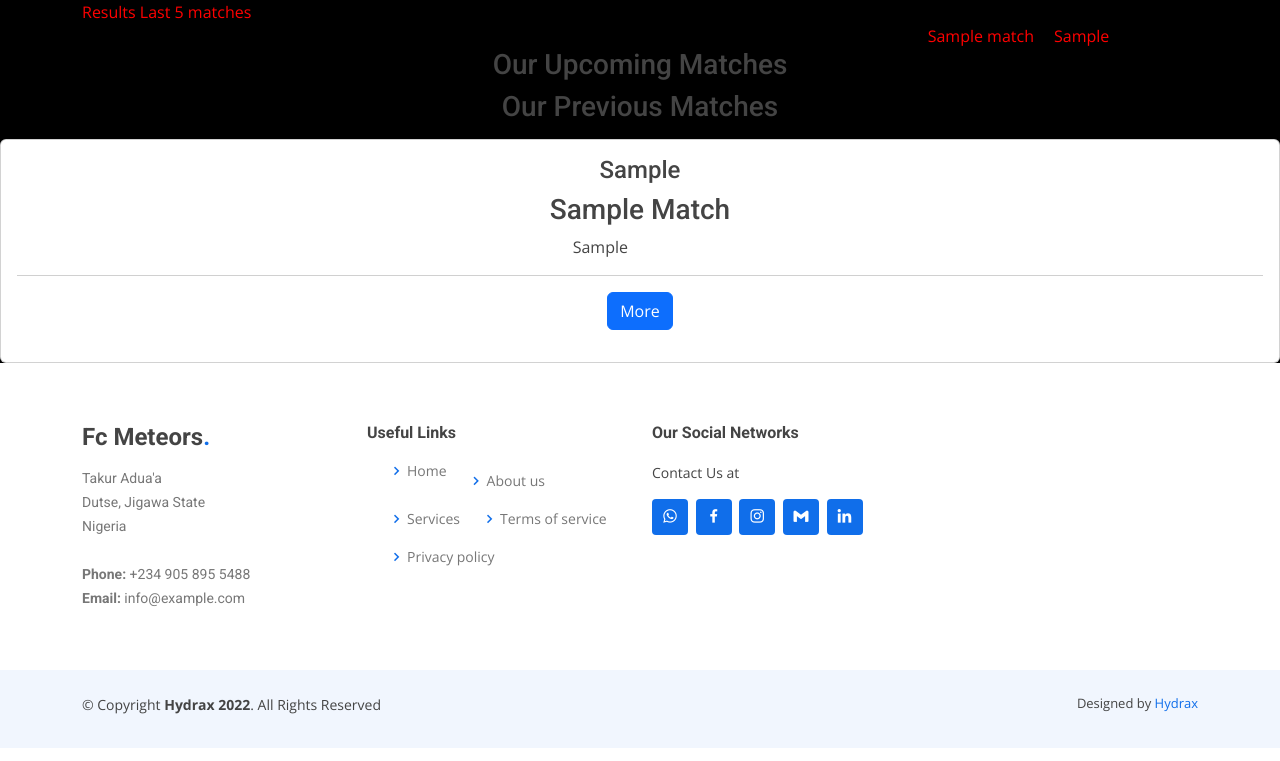
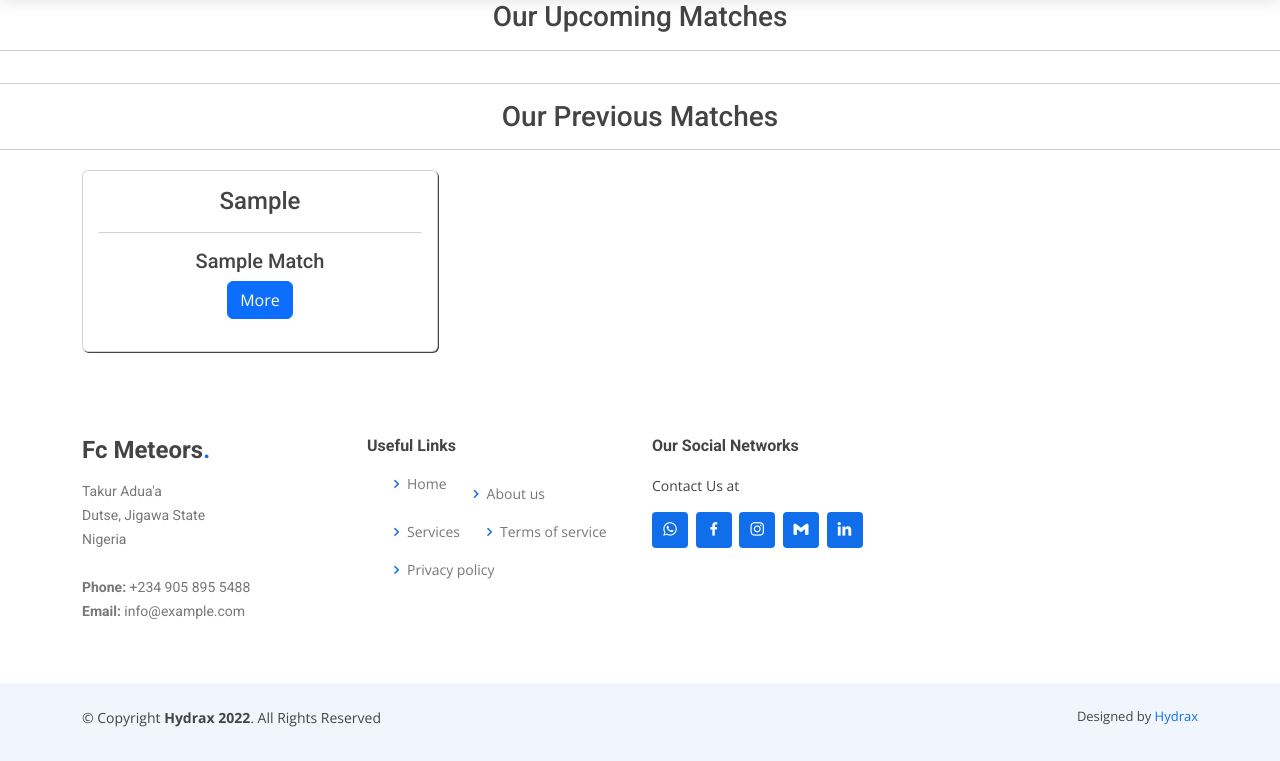
Before and after one commit to Hydrax117/Fc-meteors-web, a Django app: page /matches in a window 1280 px wide. Shown: the part 70-831 px from the top of the page. Run offline with Django 4.2, Linux system fonts and the light colour scheme; tables that the repository leaves empty hold one stand-in row (values such as "Sample post"); parts of the project's set-up code (start-up, migrations or seed data) failed here and were passed over; some libraries are stand-ins or nearby versions.

Commit message:
added projects

```diff
--- a/players/models.py
+++ b/players/models.py
@@ -66,8 +66,8 @@ class match(models.Model):
 
 class Team(models.Model):
     def upload_location(instance,filename):
-        file_path = 'Team-images/{name}-{filename}'.format(
-            name = str(instance.name),filename=filename
+        file_path = 'Team-images/team-{filename}'.format(
+            filename=filename
         )
         return file_path
     image = models.ImageField(upload_to=upload_location)
--- a/players/views.py
+++ b/players/views.py
@@ -51,7 +51,7 @@ def matches(request):
             matchs.save()
 
     print(a)
-    matches = match.objects.filter(date__gte = a).order_by('date')
+    matches = match.objects.filter(date__gte = a).order_by('-date')
     result = match.objects.filter(played = True).order_by('-date')[:5]
     context = {
         'match':matches,
@@ -146,7 +146,7 @@ def Results(request):
             matchs.played = False
             matchs.save()
 
-    result = match.objects.filter(played = True)
+    result = match.objects.filter(played = True).order_by('-date')
     context = {
 
         'results':result,
--- a/templates/footer.html
+++ b/templates/footer.html
@@ -21,7 +21,7 @@
           <div class="col-lg-3 col-md-6 footer-links">
             <h4>Useful Links</h4>
             <ul>
-              <li><i class="bx bx-chevron-right"></i> <a href="#">Home</a></li>
+              <li><i class="bx bx-chevron-right"></i> <a href="/">Home</a></li>
               <li><i class="bx bx-chevron-right"></i> <a href="#">About us</a></li>
               <li><i class="bx bx-chevron-right"></i> <a href="#">Services</a></li>
               <li><i class="bx bx-chevron-right"></i> <a href="#">Terms of service</a></li>
--- a/templates/matches.html
+++ b/templates/matches.html
@@ -3,7 +3,7 @@
 <title>Matches</title>
 {%endblock%}
 {%block content%}
-<div class="container">
+<!-- <div class="container">
     <div class="recent">
         <span>Results Last 5 matches</span>
 
@@ -14,22 +14,22 @@
             <li>{{ result.goal_scorers }}</li>
             {%endfor%}
         </ul>
+    </div>
+</div> -->
 
-    </div>
-</div>
-
-<h3 style="text-align: center;">Our Upcoming Matches</h3>
+<h3 style="text-align: center;">Our Upcoming Matches</h3> <hr>
+<div class="container">
     <div class="row">
 
         {% for match in match%}
-    <div class=" col col-lg-6 mt-3 left" id="i">
+        <div class=" col col-lg-4   left" id="i">
             <div class="card mb-4 text-align-center">
               <div class="card-body">
                 {% if match.match_type %}
-            <h4>{{ match.match_type}}</h4>
+                <h4>{{ match.match_type}}</h4> <hr>
                 {%endif%}
-              <h2 style="text-align: center;" class="card-title">{{match.title|title}}</h2>
-              <h4 class="card-text">{{match.date|date}}</h4>
+                  <h5 style="text-align: center;" class="card-title">{{match.title|title}}</h5>
+                  <p class="card-text text-muted">{{match.date|date}}</p>
                 <p class="card-text text-muted h6">{{match.time}}</p>
                 <h4 class="card-text">{{ match.venue}}</h4>
                 <h4 class="card-text">{{match.kit}}</h4>
@@ -39,40 +39,60 @@
         </div>
         {% endfor%}
     </div>
+</div>
 
-<h3 style="text-align: center;">Our Previous Matches</h3>
-<div class="">
-    {% for result in results%}
-<div class="card mt-3 text-align-center">
+<hr>
+<h3 style="text-align: center;">Our Previous Matches</h3> <hr>
+<div class="container">
+
+    <div class="row">{% for result in results%}
+        <div class="col-lg-4 ">
+            <div class="card mt-1 text-align-center">
                 <div class="card-body">
                 {% if result.match_type %}
-    <h4>{{ result.match_type}}</h4>
+                <h4 class="card-text">{{ result.match_type}}</h4><hr>
                 {%endif%}
-    <h3>{{ result.title|title}} </h3>
-    <div class="row">
-        <div class="col-lg-6" style="text-align: end;">
-            {{ result.goal_scorers|linebreaksbr }}
+                <h5>{{ result.title|title}} </h5>
+
+                <div class="hidden" id="hidden{{forloop.counter}}">
+                    <div class="row" >
+                        <div class="col-lg-6" style="text-align: start;">
+                            <p style="margin-left: 10%;">{{ result.goal_scorers|linebreaksbr }} </p>
                         </div>
                     </div> <hr>
-    <div class="hidden" id="hidden">
-            <h4 class="card-text">{{result.date|date}}</h4>
-            <p class="card-text text-muted h6">{{result.time}}</p>
-            <h4 class="card-text">{{ result.venue}}</h4>
-            <h4 class="card-text">{{match.}}</h4>
+                        <h4 class="card-text">Date: {{result.date|date}}</h4>
+                        <p class="card-text text-muted h6">Time: {{result.time}}</p>
+                        <p class="card-text">Venue: {{ result.venue}}</p>
+
                 </div>
-    <p class="btn btn-primary" id="more">More</p>
-    <p class="btn btn-primary" id="hide" style="display: none;">hide</p>
+                <p class="btn btn-primary" id="more{{forloop.counter}}" onclick="one('{{forloop.counter}}')">More</p>
+                <p class="btn btn-primary" id="hide{{forloop.counter}}" onclick="two('{{forloop.counter}}')" style="display: none;">hide</p>
 
 
                 </div>
             </div>
-{%endfor%}
+        </div>{%endfor%}
+    </div> <br>
+
+
 
 </div>
 
 {{ result.goal_scorers|linebreaksbr }}
 <style>
-    .hidden,#hidden{
+
+
+        body{
+          background-color: white;
+        }
+        .card{
+          box-shadow: 1px 1px ;
+        }
+        .card:hover{
+           box-shadow: 5px 5px ;
+        }
+
+    .hidden,#hidden,.hidden1,#hidden1{
         display: none;
       }
     .recent{
@@ -87,6 +107,7 @@
         animation:texts 25s infinite ease-in-out;
         width: 100%;
         left: 100%;
+
     }
     li{
         float: left;
```
Also changed, not shown: static/assets/css/style.css (+0 -109 lines), static/js/js.js (+43 -8 lines), templates/index.html (+16 -0 lines), templates/player_detail.html (+7 -6 lines), templates/players.html (+10 -3 lines), templates/results.html (+38 -13 lines), static/assets/img/favicon.png, static/assets/img/favicon2.png (added), static/assets/img/logo.jpeg (added). Lines whose indentation alone changed are shown as unchanged.
